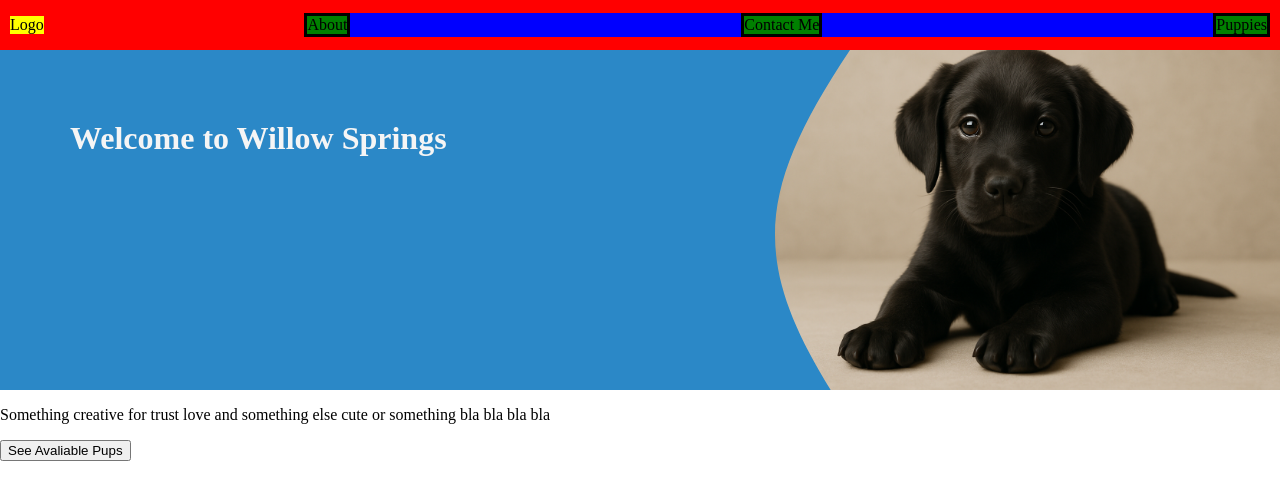
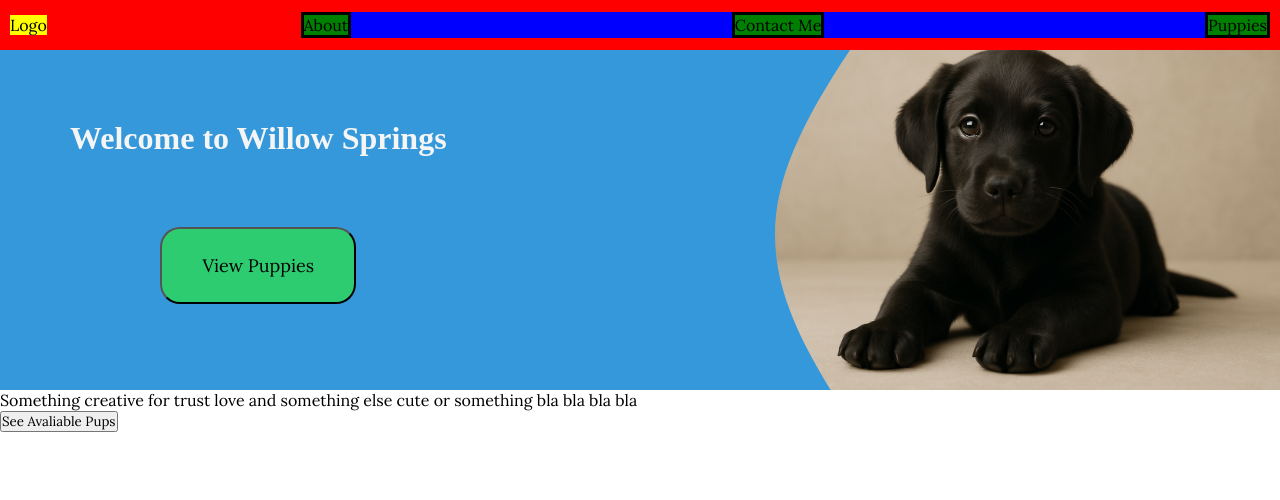
Before and after one commit to Downeyn21/willow-springs, a React (Vite) app: page / in a window 1280 px wide. Shown: the top 500 px of the page. Built offline with nearby package versions, Linux system fonts and the light colour scheme; a web font is replaced by a local one.

Commit message:
font and button style

```diff
--- a/src/components/HomePage.jsx
+++ b/src/components/HomePage.jsx
@@ -2,10 +2,13 @@ function HomePage() {
 
     return (
         <>
-            <div className="HomepageContainer">
+            <div className="homepageContainer">
                 {/* will all be variables to change with admin section */}
-                <div className="HomepageHeaderWrapper">
-                    <h1>Welcome to Willow Springs</h1>
+                <div className="homepageHeaderContainer">
+                    <div className="headerWrapper">
+                        <h1>Welcome to Willow Springs</h1>
+                        <button>View Puppies</button>
+                    </div>
                     <div className="gradientOverlay"></div>
                     <img src="/public/images/aiPuppy.jpg" alt="" />
                 </div>
--- a/src/style/assets/_fonts.scss
+++ b/src/style/assets/_fonts.scss
@@ -1 +1,3 @@
 @import url('https://fonts.googleapis.com/css2?family=Playwrite+HU:wght@100..400&display=swap');
+
+@import url('https://fonts.googleapis.com/css2?family=Lora:ital,wght@0,400..700;1,400..700&display=swap');
--- a/src/style/base/_body.scss
+++ b/src/style/base/_body.scss
@@ -1,3 +1,15 @@
-body {
+@use '../utils/colors' as *;
+
+*,
+*::before,
+*::after {
+    margin: 0;
+    padding: 0;
+    box-sizing: border-box;
+    font-family: inherit;
+}
+
+html {
+    font-family: 'Lora', serif;
     font-size: 16px;
 }
--- a/src/style/components/_HomePage.scss
+++ b/src/style/components/_HomePage.scss
@@ -1,11 +1,12 @@
-@use '../utils/mixins';
+@use '../utils/mixins' as *;
+@use '../utils/colors' as *;
 
-.HomepageContainer {
+.homepageContainer {
     // @include flex_center;
     // ~~didn't work?~~
 }
 
-.HomepageHeaderWrapper {
+.homepageHeaderContainer {
     background-color: red;
     height: 340px;
     display: flex;
@@ -21,8 +22,10 @@
         position: absolute;
     }
 
+}
+
 .gradientOverlay {
-        background-color: rgb(43, 136, 199);
+    background-color: $primary_color;
     position: absolute;
     left: 0;
     top: 0;
@@ -32,10 +35,24 @@
     clip-path: path('M0,0 H850 C750,150 750,220 850,370 H0 Z');
 }
 
+.headerWrapper {
+    z-index: 2;
+    @include flex_center;
+    flex-direction: column;
+
     h1 {
         color: whitesmoke;
         margin: 70px;
         font-family: "Playwrite HU", cursive;
         z-index: 2;
     }
+
+    button {
+        z-index: 2;
+        padding: 25px 40px;
+        background-color: $secondary-color;
+        border-radius: 20px;
+        font-size: large;
+        cursor: pointer;
     }
+}
--- a/src/style/utils/_colors.scss
+++ b/src/style/utils/_colors.scss
@@ -1 +1,4 @@
-// add main color values
+$primary-color: #3498db;   // blue
+$secondary-color: #2ecc71; // green
+$text-light: #ffffff;
+$text-dark: #2c3e50;
```
Lines whose indentation alone changed are shown as unchanged.
